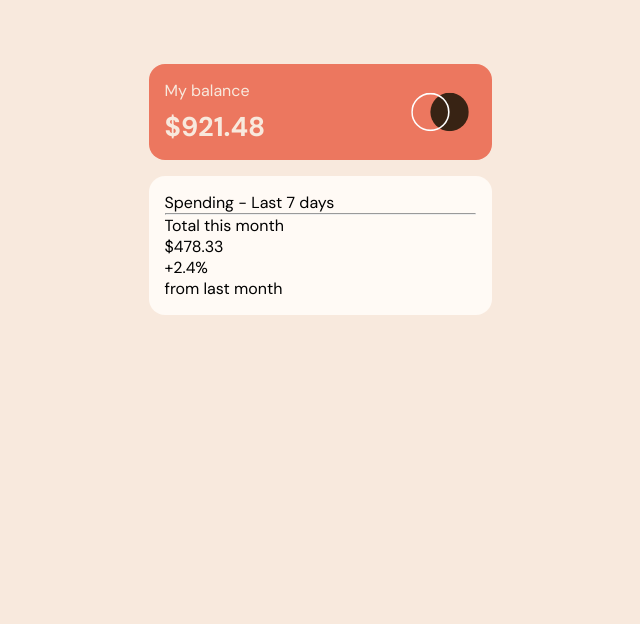
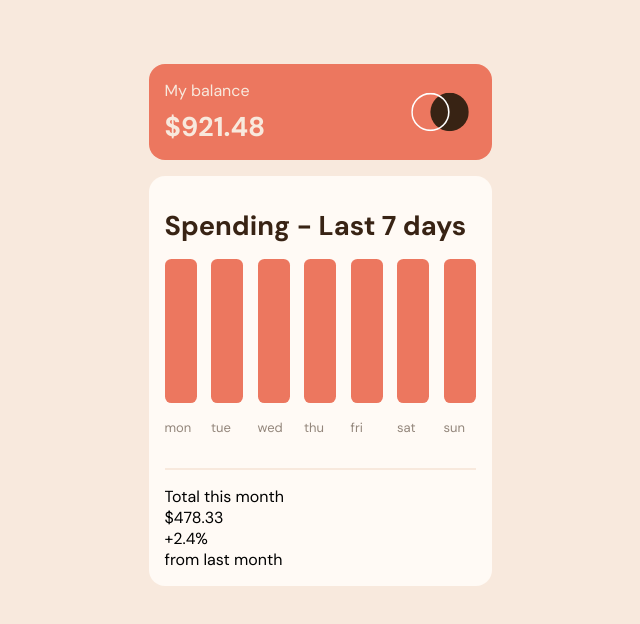
Before and after one commit to AlexFer-123/expenses-chart-component, a plain HTML site: page index.html in a window 1280 px wide. Shown: the whole page, without its empty margins (320-960 px from the left). Drawn offline with Linux system fonts and the light colour scheme.

Commit message:
build page

```diff
--- a/assets/css/global.scss
+++ b/assets/css/global.scss
@@ -63,4 +63,36 @@ body {
     padding: 1rem;
     border-radius: 1rem;
     width: calc(375px - 2rem);
+
+    .spending-last-days {
+        padding: 1rem 0;
+        font-size: 1.7rem;
+        font-weight: 700;
+        color: var.$dark-brown;
+    }
+
+    .graphic {
+        display: flex;
+        justify-content: space-between;
+
+        .day {
+            font-size: 13px;
+            padding: 1rem 0;
+            color: var.$medium-brown;
+        }
+
+        .data {
+            height: 9rem;
+            background-color: var.$soft-red;
+            width: 2rem;
+            border-radius: .4rem;
+        }
+    }
+    .divider {
+        width: 100%;
+        background-color: var.$cream;
+        margin: 1rem 0;
+        height: 2px;
+    }
+
 }
--- a/index.html
+++ b/index.html
@@ -24,8 +24,37 @@
 
     <div class="spending">
       <p class="spending-last-days">Spending - Last 7 days</p>
-      <div class="graphic"></div>
-      <hr>
+      <div class="graphic">
+        <div class="mon">
+          <div class="data"></div>
+          <div class="day">mon</div>
+        </div>
+        <div class="tue">
+          <div class="data"></div>
+          <div class="day">tue</div>
+        </div>
+        <div class="wed">
+          <div class="data"></div>
+          <div class="day">wed</div>
+        </div>
+        <div class="thu">
+          <div class="data"></div>
+          <div class="day">thu</div>
+        </div>
+        <div class="fri">
+          <div class="data"></div>
+          <div class="day">fri</div>
+        </div>
+        <div class="sat">
+          <div class="data"></div>
+          <div class="day">sat</div>
+        </div>
+        <div class="sun">
+          <div class="data"></div>
+          <div class="day">sun</div>
+        </div>
+      </div>
+      <div class="divider"></div>
       <div>
         <div class="month">
           <div><p class="total">Total this month</p></div>
```
Also changed, not shown: assets/css/main.css, 1 other file.
